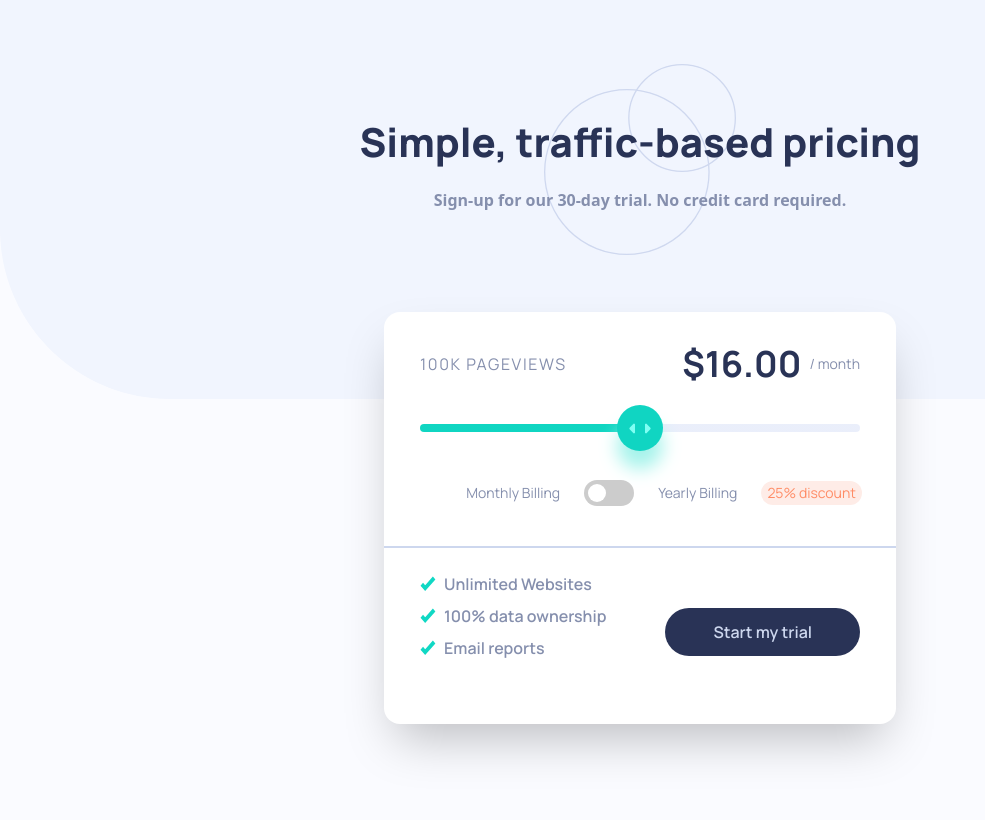
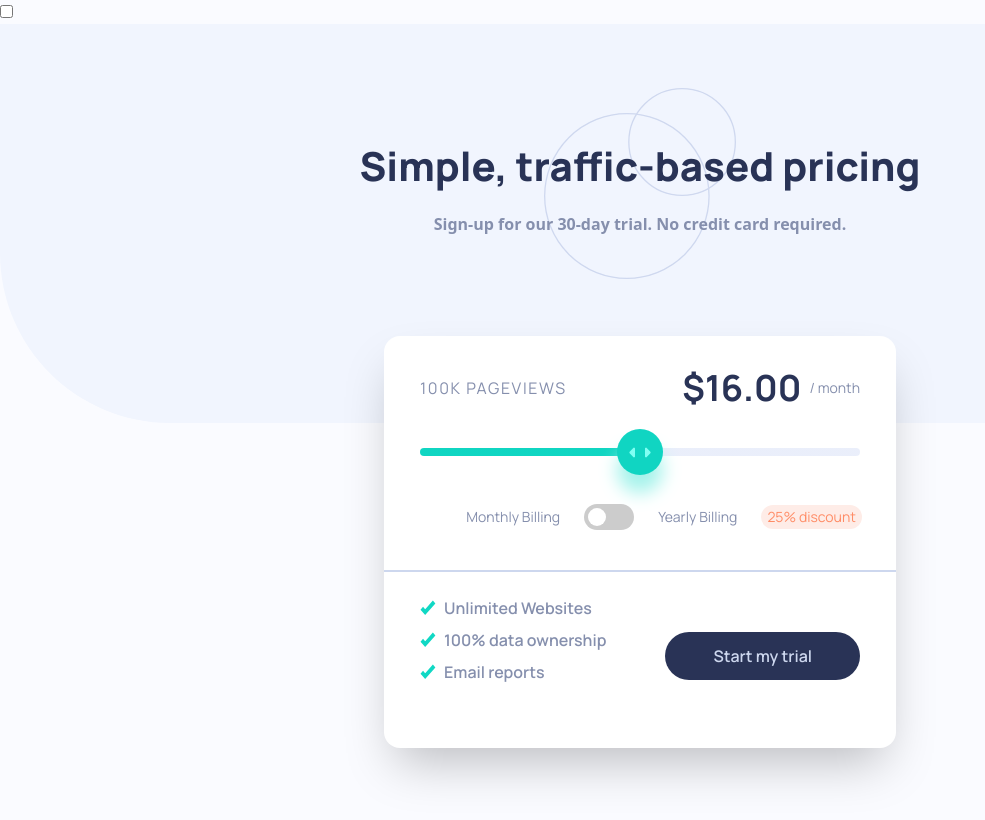
Before and after one commit to yash2324/assignment-march-2024, a React (Vite) app: page / in a window 1280 px wide. Shown: the top 820 px of the page, without its empty margins (0-985 px from the left). Built offline with nearby package versions, Linux system fonts and the light colour scheme.

Commit message:
working on dark mode

```diff
--- /dev/null
+++ b/src/components/DarkMode.jsx
@@ -0,0 +1,12 @@
+import React from "react";
+
+const DarkMode = () => {
+  return (
+    <>
+      <input type="checkbox" id="darkmode-toggle" />
+      <label for="darkmode-toggle"></label>
+    </>
+  );
+};
+
+export default DarkMode;
--- a/src/components/Heading.jsx
+++ b/src/components/Heading.jsx
@@ -1,8 +1,11 @@
 import React from "react";
 import bg from "../assets/bg.svg";
 import circles from "../assets/circlesPattern.svg";
+import DarkMode from "./DarkMode";
 const Heading = () => {
   return (
+    <>
+      <DarkMode />
       <div className="text-center ">
         <div className="header relative flex flex-col items-center h-96 mb-6 ">
           <img
@@ -23,6 +26,7 @@ const Heading = () => {
           </div>
         </div>
       </div>
+    </>
   );
 };
 
--- a/tailwind.config.js
+++ b/tailwind.config.js
@@ -1,10 +1,13 @@
 /** @type {import('tailwindcss').Config} */
+const colors = require("tailwindcss/colors");
+
 module.exports = {
   content: ["./index.html", "./src/**/*.{js,ts,jsx,tsx}"],
   theme: {
     fontFamily: {
       display: ["Manrope", "sans-serif"],
     },
+    extend: {
       colors: {
         cyan: {
           soft: "hsl(174, 77%, 80%)",
@@ -25,5 +28,6 @@ module.exports = {
         },
       },
     },
+  },
   plugins: [],
 };
```
Lines whose indentation alone changed are shown as unchanged.
